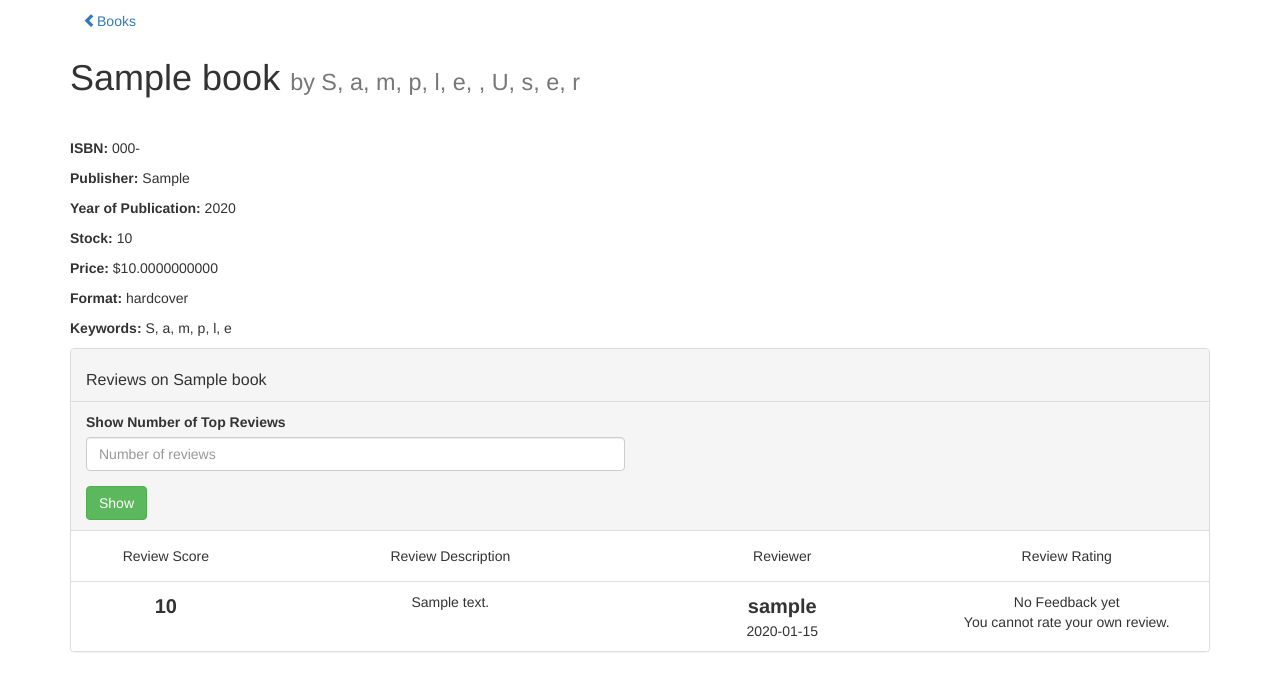
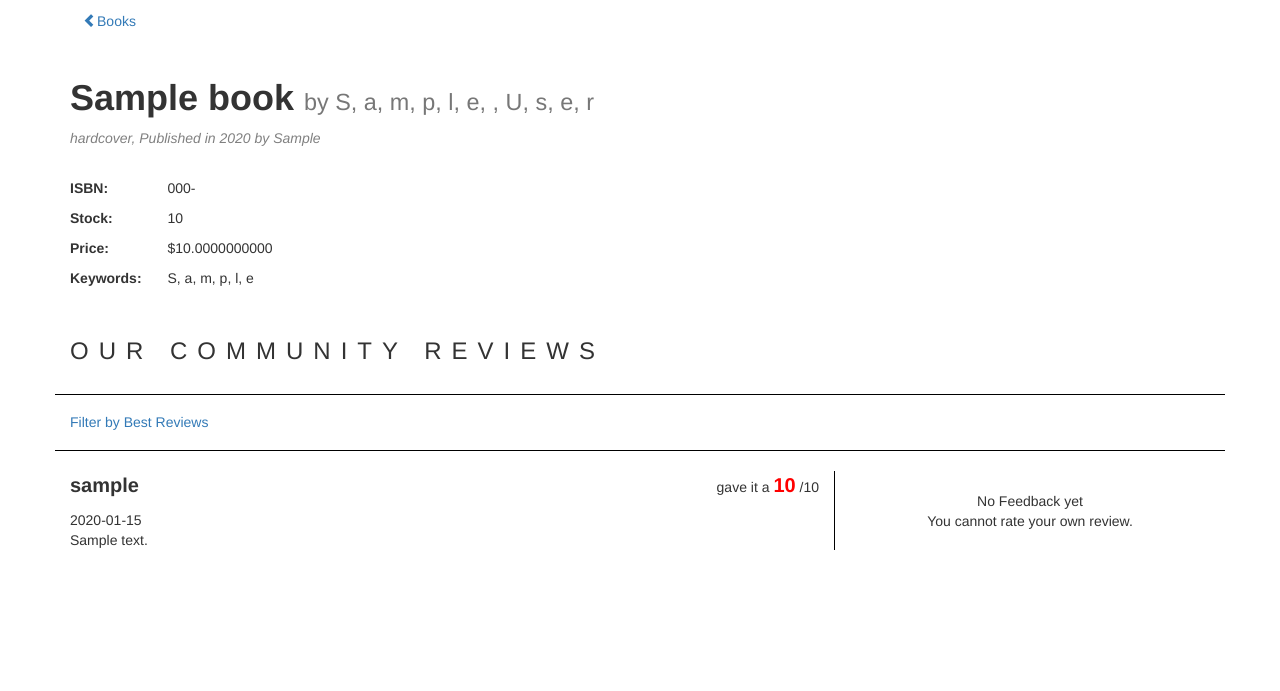
Before and after one commit to tjjjwxzq/50.008-Database-Project-2016, a Flask app: page /my/books/000 in a window 1280 px wide. Shown: the part 52-743 px from the top of the page. Run offline with Flask 2, Linux system fonts and the light colour scheme; a user stored in the database is signed in; tables that the repository leaves empty hold one stand-in row (values such as "Sample post"); some libraries are stand-ins or nearby versions.

Commit message:
Modify styling of show book page

```diff
--- a/app/static/css/my/book/show.css
+++ b/app/static/css/my/book/show.css
@@ -4,8 +4,14 @@ h1 {
   margin-bottom: 40px;
 }
 
-.panel-title {
-	padding-top: 10px;
+.book-title {
+	font-weight: bold;
+	margin-bottom: 10px;
+}
+
+.book-format {
+	font-style: italic;
+	color: gray;
 }
 
 .back-button {
@@ -17,7 +23,39 @@ ul#rating {
 	padding-left: 10px;
 }
 
+.review {
+	border-right: 1px solid black;
+}
+
+
+.reviews-title {
+	letter-spacing:10px;
+	text-transform: uppercase;
+}
+
+.underline {
+	border-bottom: 0.5px solid black;
+}
+
 .avg-feedback span, .review-score, .review-username {
 	font-size: 20px;
 	font-weight: bold;
 }
+
+.review-score {
+	color:red;
+}
+
+.filter-topn {
+	text-decoration: none;
+}
+
+.padded-row {
+	padding-top: 20px;
+	padding-bottom: 20px;
+}
+
+.vertically-align {
+	display: flex;
+	align-items: center;
+}
--- a/app/templates/my/book/show.html
+++ b/app/templates/my/book/show.html
@@ -13,68 +13,70 @@
     </div>
   </div>
 
-  <div class="row">
+  <div class="row padded-row">
     <div class="col-md-12">
-
-      <h1>
+      <h1 class="book-title">
         {{ book.title }}
         <small>by {{ ', '.join(book.authors) }}</small>
       </h1>
+      <p class="book-format">{{ book.format }}, Published in {{ book.year_of_publication }} by {{ book.publisher }}</p>
+    </div>
+  </div>
 
   <div class="row">
-        <div class="col-md-12">
+    <div class="col-md-1">
       <p>
         <strong>ISBN:</strong>
+      </p>
+      <p>
+        <strong>Stock:</strong>
+      </p>
+      <p>
+        <strong>Price:</strong>
+      </p>
+      <p>
+        <strong>Keywords:</strong>
+      </p>
+    </div>
+
+    <div class="col-md-11">
+      <p>
         {{ '{}-{}'.format(book.ISBN[0:3], book.ISBN[3:]) }}
       </p>
       <p>
-            <strong>Publisher:</strong>
-            {{ book.publisher }}
-          </p>
-          <p>
-            <strong>Year of Publication:</strong>
-            {{ book.year_of_publication }}
-          </p>
-          <p>
-            <strong>Stock:</strong>
         {{ book.stock }}
       </p>
       <p>
-            <strong>Price:</strong>
         ${{ book.price }}
       </p>
       <p>
-            <strong>Format:</strong>
-            {{ book.format }}
-          </p>
-          <p>
-            <strong>Keywords:</strong>
         {{ ', '.join(book.keywords) }}
       </p>
     </div>
   </div>
 
-      <div class="row">
+  <div class="row underline padded-row">
     <div class="col-md-12">
-          <div class="panel panel-default">
-
-            <div class="panel-heading clearfix">
-              <div class="panel-title pull-left">
-                Reviews on {{ book.title }}
-              </div>
+      <h3 class="pull-left reviews-title">Our Community Reviews</h3>
       <div class="pull-right">
         {% if not current_user_review %}
-
-                  <a href="{{ url_for('my.create_book_review', ISBN=book.ISBN) }}" type="button" class="btn btn-primary btn-lg">
+          <a href="{{ url_for('my.create_book_review', ISBN=book.ISBN) }}" type="button" class="btn btn-primary btn-md">
           Create Review <span class="glyphicon glyphicon-plus" aria-hidden="true"></span>
           </a>
-
         {% endif %}
       </div>
     </div>
-            <div class="panel-heading">
-              <div class="row">
-                <div class="col-md-6">
+  </div>
+
+  <div class="row padded-row underline">
+    <div class="col-md-12">
+      <h5 style="margin:0">
+        <a class="filter-topn" data-toggle="collapse" href="#collapseFilter" aria-expanded="false" aria-controls="collapseExample">
+          Filter by Best Reviews
+        </a>
+      </h5>
+      <div class="collapse" id="collapseFilter">
+        <div class="card card-block">
           <form method="POST" action="{{ url_for('my.show_book', ISBN=book.ISBN) }}">
             {{ top_review_form.csrf_token}}
             {{ render_field(top_review_form.num_of_reviews, class="form-control", placeholder="Number of reviews", type="number") }}
@@ -83,45 +85,24 @@
         </div>
       </div>
     </div>
-            <div class="panel-body">
-              <div class="row text-center">
-                <div class="col-md-2">
-                  Review Score
   </div>
-                <div class="col-md-4">
-                  Review Description
-                </div>
-                <div class="col-md-3">
-                  Reviewer
-                </div>
-                <div class="col-md-3">
-                  Review Rating
+
+  {% for review in reviews %}
+
+    <div class="row padded-row vertically-align">
+      <div class="col-md-8 review">
+        <span class="review-username">{{ review[0].username }}</span><p style="float:right;"> gave it a <span class="review-score">{{ review[0].score }}</span> /10 </p>
+
+        <div class="row">
+          <div class="col-md-12">
+            {{ review[0].date }} <br/>
+            {{ review[0].description }}
           </div>
         </div>
       </div>
 
-            <ul class="list-group">
-
-              {% for review in reviews %}
-
-                <li class="list-group-item">
+      <div class="col-md-4 avg-feedback">
         <div class="row text-center">
-                    <div class="col-md-2 review-score">
-                      {{ review[0].score }}
-                    </div>
-                    <div class="col-md-4">
-                      {{ review[0].description }}
-                    </div>
-                    <div class="col-md-3">
-                      <div class="row review-username">
-                        {{ review[0].username }}
-                      </div>
-                      <div class="row">
-                        {{ review[0].date }}
-                      </div>
-                    </div>
-                    <div class="col-md-3">
-                      <div class="row avg-feedback">
           {% if review[1] == -1 %}
             No Feedback yet
           {% else %}
@@ -144,17 +125,7 @@
         </div>
       </div>
     </div>
-                </li>
 
   {% endfor %}
-
-            </ul>
-
-          </div>
-        </div>
-      </div>
-
-    </div>
-  </div>
 </div>
 {% endblock %}
```
Lines whose indentation alone changed are shown as unchanged.
